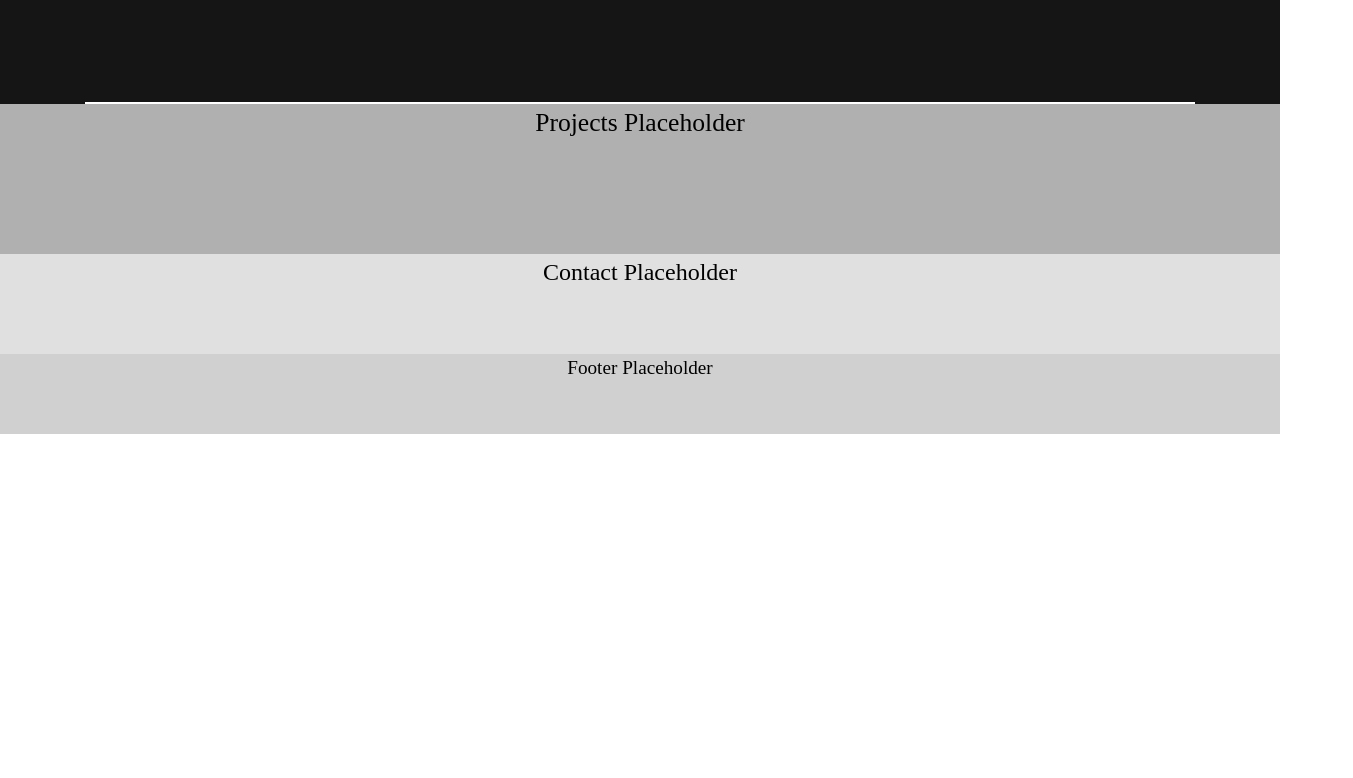
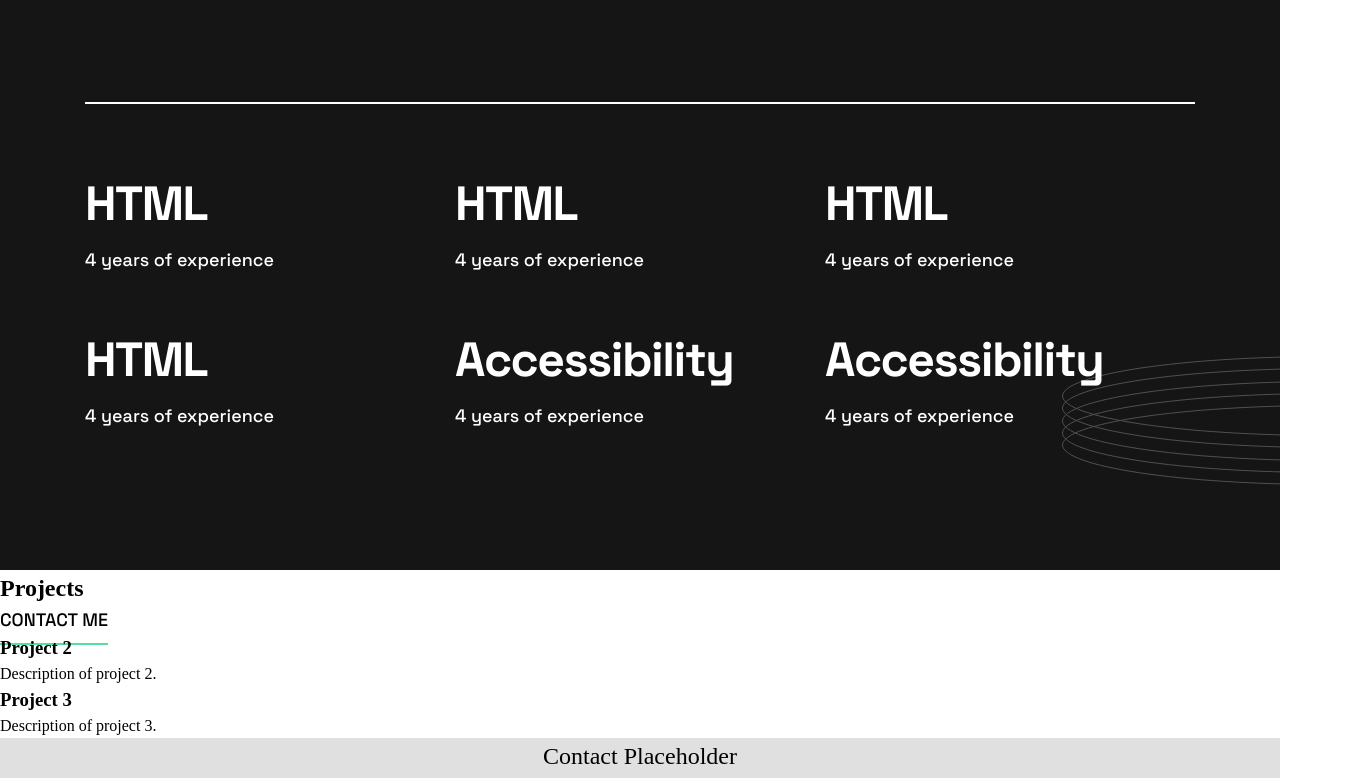
Before and after one commit to emazack/my-portfolio, a Next.js app: page / in a window 1280 px wide. Shown: the part 722-1500 px from the top of the page, 1353 px wide, since content can reach past the window. Before the commit the page ends 1156 px from the top, so only its background shows below. Built offline with nearby package versions, Linux system fonts and the light colour scheme.

Commit message:
[P1] Wall and Projects

```diff
--- a/src/components/Sections/Header/Header.module.scss
+++ b/src/components/Sections/Header/Header.module.scss
@@ -8,7 +8,7 @@
   top: 0;
   left: 50%;
   transform: translateX(-50%);
-  z-index: 2;
+  z-index: 3;
   background: transparent;
   padding: 39px 0;
   color: var(--white-color);
--- a/src/components/Sections/Hero/Hero.module.scss
+++ b/src/components/Sections/Hero/Hero.module.scss
@@ -30,7 +30,7 @@
     .oval {
       position: absolute;
       top: 210px;
-      right: 70%;
+      right: 76%;
 
       @include styles.tablet-only {
         top: 132px;
@@ -117,16 +117,6 @@
           max-width: unset;
         }
       }
-
-      .cta {
-        @include styles.text-md;
-        text-decoration: underline;
-        text-decoration-thickness: 2px;
-        text-underline-offset: 17px;
-        text-decoration-color: var(--secondary-color);
-        a {
-        }
-      }
     }
 
     .mobileImage {
--- a/src/components/Sections/Hero/Hero.tsx
+++ b/src/components/Sections/Hero/Hero.tsx
@@ -1,6 +1,7 @@
 import React from "react";
 import styles from "./Hero.module.scss";
 import Image from "next/image";
+import Cta from "@/components/UI/Cta";
 
 const Hero = () => {
     return (
@@ -35,11 +36,7 @@ const Hero = () => {
                     <p className={styles.description}>
                         Based in the UK, I’m a front-end developer passionate about building accessible web apps that users love.
                     </p>
-                    <div className={styles.cta}>
-                        <a href="#contact" className={styles.button}>
-                            CONTACT ME
-                        </a>
-                    </div>
+                    <Cta />
                 </div>
                 {/* Immagine Desktop */}
                 <div className={styles.desktopImage}>
--- a/src/components/Sections/Projects/Projects.module.scss
+++ b/src/components/Sections/Projects/Projects.module.scss
@@ -1,8 +1 @@
-// Placeholder SCSS for Projects section
-.projects {
-  min-height: 150px;
-  display: flex;
-  justify-content: center;
-  background: #b0b0b0;
-  font-size: 1.6rem;
-}
+@use "../../../styles/_mixins.scss" as styles;
--- a/src/components/Sections/Projects/Projects.tsx
+++ b/src/components/Sections/Projects/Projects.tsx
@@ -1,6 +1,31 @@
 import React from "react";
 import styles from "./Projects.module.scss";
+import Cta from "@/components/UI/Cta";
 
-const Projects = () => <div className={styles.projects}>Projects Placeholder</div>;
+const Projects = () => {
+    return (
+        <section className={styles.projects}>
+            <div className={styles.container}>
+                <h2 className={styles.title}>
+                    Projects
+                </h2>
+                <Cta />
+                <ul className={styles.list}>
+                    <li className={styles.item}>
+
+                    </li>
+                    <li className={styles.item}>
+                        <h3 className={styles.projectTitle}>Project 2</h3>
+                        <p className={styles.projectDescription}>Description of project 2.</p>
+                    </li>
+                    <li className={styles.item}>
+                        <h3 className={styles.projectTitle}>Project 3</h3>
+                        <p className={styles.projectDescription}>Description of project 3.</p>
+                    </li>
+                </ul>
+            </div>
+        </section>
+    )
+};
 
 export default Projects;
--- /dev/null
+++ b/src/components/Sections/Wall/Wall.module.scss
@@ -0,0 +1,56 @@
+@use "../../../styles/_mixins.scss" as styles;
+
+.wall {
+  background-color: var(--primary-color);
+  color: var(--white-color);
+  padding-top: 72px;
+  padding-bottom: 140px;
+
+  .container {
+    display: grid;
+    grid-template-columns: repeat(3, 1fr);
+    row-gap: 58px;
+    position: relative;
+    @include styles.wrapper;
+
+    @include styles.tablet-only {
+      grid-template-columns: repeat(2, 1fr);
+      row-gap: 52px;
+    }
+
+    @include styles.mobile-only {
+      grid-template-columns: repeat(1, 1fr);
+      row-gap: 24px;
+    }
+
+    .oval {
+      position: absolute;
+      top: 180px;
+      left: 88%;
+
+      @include styles.tablet-only {
+        top: 310px;
+      }
+
+      @include styles.mobile-only {
+        top: 690px;
+        left: 40%;
+      }
+    }
+
+    .box {
+      @include styles.mobile-only {
+        text-align: center;
+      }
+
+      .title {
+        @include styles.heading-lg;
+        margin-bottom: 14px;
+      }
+
+      .description {
+        @include styles.text-md;
+      }
+    }
+  }
+}
--- /dev/null
+++ b/src/components/Sections/Wall/Wall.tsx
@@ -0,0 +1,70 @@
+import React from "react";
+import styles from "./Wall.module.scss";
+
+const Wall = () => {
+    return (
+        <section className={styles.wall}>
+            <div className={styles.container}>
+                <svg className={styles.oval} width="291" height="129" viewBox="0 0 291 129" fill="none" xmlns="http://www.w3.org/2000/svg">
+                    <g opacity="0.25">
+                        <path d="M265 0.5C338.161 0.5 404.385 4.97615 452.309 12.21C476.274 15.8275 495.642 20.1318 509.007 24.9014C515.692 27.2872 520.846 29.779 524.319 32.3408C527.806 34.9124 529.5 37.4787 529.5 40C529.5 42.5213 527.806 45.0876 524.319 47.6592C520.846 50.221 515.692 52.7128 509.007 55.0986C495.642 59.8682 476.274 64.1725 452.309 67.79C404.385 75.0238 338.161 79.5 265 79.5C191.839 79.5 125.615 75.0238 77.6914 67.79C53.7255 64.1725 34.3582 59.8682 20.9932 55.0986C14.3077 52.7128 9.15368 50.221 5.68066 47.6592C2.19447 45.0876 0.5 42.5213 0.5 40C0.5 37.4787 2.19447 34.9124 5.68066 32.3408C9.15368 29.779 14.3077 27.2872 20.9932 24.9014C34.3582 20.1318 53.7255 15.8275 77.6914 12.21C125.615 4.97615 191.839 0.5 265 0.5Z" stroke="white" />
+                        <path d="M265 12.5C338.161 12.5 404.385 16.9762 452.309 24.21C476.274 27.8275 495.642 32.1318 509.007 36.9014C515.692 39.2872 520.846 41.779 524.319 44.3408C527.806 46.9124 529.5 49.4787 529.5 52C529.5 54.5213 527.806 57.0876 524.319 59.6592C520.846 62.221 515.692 64.7128 509.007 67.0986C495.642 71.8682 476.274 76.1725 452.309 79.79C404.385 87.0238 338.161 91.5 265 91.5C191.839 91.5 125.615 87.0238 77.6914 79.79C53.7255 76.1725 34.3582 71.8682 20.9932 67.0986C14.3077 64.7128 9.15368 62.221 5.68066 59.6592C2.19447 57.0876 0.5 54.5213 0.5 52C0.5 49.4787 2.19447 46.9124 5.68066 44.3408C9.15368 41.779 14.3077 39.2872 20.9932 36.9014C34.3582 32.1318 53.7255 27.8275 77.6914 24.21C125.615 16.9762 191.839 12.5 265 12.5Z" stroke="white" />
+                        <path d="M265 25.5C338.161 25.5 404.385 29.9762 452.309 37.21C476.274 40.8275 495.642 45.1318 509.007 49.9014C515.692 52.2872 520.846 54.779 524.319 57.3408C527.806 59.9124 529.5 62.4787 529.5 65C529.5 67.5213 527.806 70.0876 524.319 72.6592C520.846 75.221 515.692 77.7128 509.007 80.0986C495.642 84.8682 476.274 89.1725 452.309 92.79C404.385 100.024 338.161 104.5 265 104.5C191.839 104.5 125.615 100.024 77.6914 92.79C53.7255 89.1725 34.3582 84.8682 20.9932 80.0986C14.3077 77.7128 9.15368 75.221 5.68066 72.6592C2.19447 70.0876 0.5 67.5213 0.5 65C0.5 62.4787 2.19447 59.9124 5.68066 57.3408C9.15368 54.779 14.3077 52.2872 20.9932 49.9014C34.3582 45.1318 53.7255 40.8275 77.6914 37.21C125.615 29.9762 191.839 25.5 265 25.5Z" stroke="white" />
+                        <path d="M265 37.5C338.161 37.5 404.385 41.9762 452.309 49.21C476.274 52.8275 495.642 57.1318 509.007 61.9014C515.692 64.2872 520.846 66.779 524.319 69.3408C527.806 71.9124 529.5 74.4787 529.5 77C529.5 79.5213 527.806 82.0876 524.319 84.6592C520.846 87.221 515.692 89.7128 509.007 92.0986C495.642 96.8682 476.274 101.173 452.309 104.79C404.385 112.024 338.161 116.5 265 116.5C191.839 116.5 125.615 112.024 77.6914 104.79C53.7255 101.173 34.3582 96.8682 20.9932 92.0986C14.3077 89.7128 9.15368 87.221 5.68066 84.6592C2.19447 82.0876 0.5 79.5213 0.5 77C0.5 74.4787 2.19447 71.9124 5.68066 69.3408C9.15368 66.779 14.3077 64.2872 20.9932 61.9014C34.3582 57.1318 53.7255 52.8275 77.6914 49.21C125.615 41.9762 191.839 37.5 265 37.5Z" stroke="white" />
+                        <path d="M265 49.5C338.161 49.5 404.385 53.9762 452.309 61.21C476.274 64.8275 495.642 69.1318 509.007 73.9014C515.692 76.2872 520.846 78.779 524.319 81.3408C527.806 83.9124 529.5 86.4787 529.5 89C529.5 91.5213 527.806 94.0876 524.319 96.6592C520.846 99.221 515.692 101.713 509.007 104.099C495.642 108.868 476.274 113.173 452.309 116.79C404.385 124.024 338.161 128.5 265 128.5C191.839 128.5 125.615 124.024 77.6914 116.79C53.7255 113.173 34.3582 108.868 20.9932 104.099C14.3077 101.713 9.15368 99.221 5.68066 96.6592C2.19447 94.0876 0.5 91.5213 0.5 89C0.5 86.4787 2.19447 83.9124 5.68066 81.3408C9.15368 78.779 14.3077 76.2872 20.9932 73.9014C34.3582 69.1318 53.7255 64.8275 77.6914 61.21C125.615 53.9762 191.839 49.5 265 49.5Z" stroke="white" />
+                    </g>
+                </svg>
+                <div className={styles.box} >
+                    <h2 className={styles.title}>
+                        HTML
+                    </h2>
+                    <p className={styles.description}>
+                        4 years of experience
+                    </p>
+                </div>
+                <div className={styles.box} >
+                    <h2 className={styles.title}>
+                        HTML
+                    </h2>
+                    <p className={styles.description}>
+                        4 years of experience
+                    </p>
+                </div>
+                <div className={styles.box} >
+                    <h2 className={styles.title}>
+                        HTML
+                    </h2>
+                    <p className={styles.description}>
+                        4 years of experience
+                    </p>
+                </div>
+                <div className={styles.box} >
+                    <h2 className={styles.title}>
+                        HTML
+                    </h2>
+                    <p className={styles.description}>
+                        4 years of experience
+                    </p>
+                </div>
+                <div className={styles.box} >
+                    <h2 className={styles.title}>
+                        Accessibility
+                    </h2>
+                    <p className={styles.description}>
+                        4 years of experience
+                    </p>
+                </div>
+                <div className={styles.box} >
+                    <h2 className={styles.title}>
+                        Accessibility
+                    </h2>
+                    <p className={styles.description}>
+                        4 years of experience
+                    </p>
+                </div>
+            </div>
+        </section>
+    )
+};
+
+export default Wall;
--- /dev/null
+++ b/src/components/UI/Cta.module.scss
@@ -0,0 +1,9 @@
+@use "../../styles/mixins" as styles;
+
+.cta {
+  text-decoration: underline;
+  text-decoration-thickness: 2px;
+  text-underline-offset: 17px;
+  text-decoration-color: var(--secondary-color);
+  @include styles.text-md;
+}
--- /dev/null
+++ b/src/components/UI/Cta.tsx
@@ -0,0 +1,14 @@
+import React from "react";
+import styles from "./Cta.module.scss";
+
+const Cta = () => {
+    return (
+        <div className={styles.cta}>
+            <a href="#contact" className={styles.button}>
+                CONTACT ME
+            </a>
+        </div>
+    )
+};
+
+export default Cta;
--- a/src/pages/index.tsx
+++ b/src/pages/index.tsx
@@ -5,6 +5,7 @@ import Hero from '@/components/Sections/Hero/Hero';
 import Projects from '@/components/Sections/Projects/Projects';
 import Contact from '@/components/Sections/Contact/Contact';
 import Footer from '@/components/Sections/Footer/Footer';
+import Wall from '@/components/Sections/Wall/Wall';
 
 export default function Home() {
   return (
@@ -12,6 +13,7 @@ export default function Home() {
       <Header />
       <main>
         <Hero />
+        <Wall />
         <Projects />
         <Contact />
       </main>
```
Also changed, not shown: 1 other file (tests, documents, lock files or other folders).
